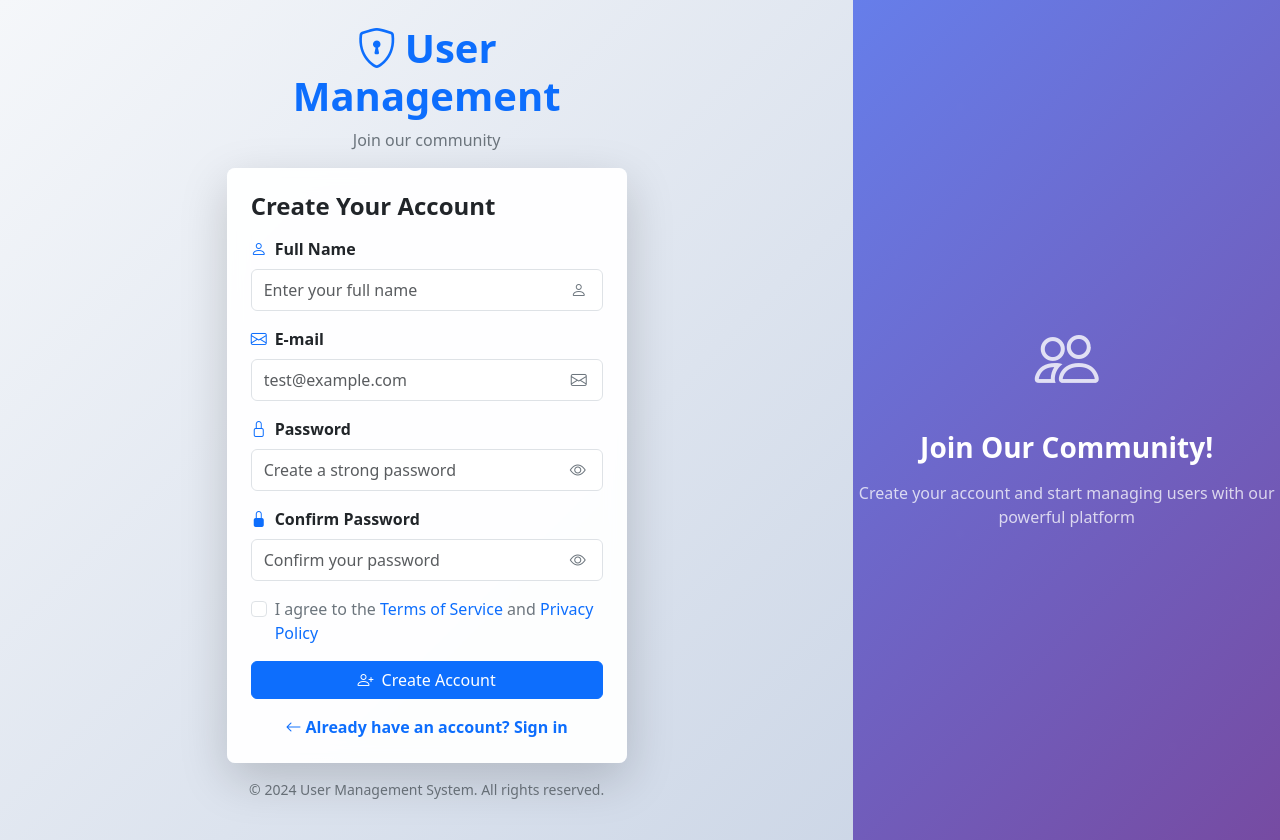
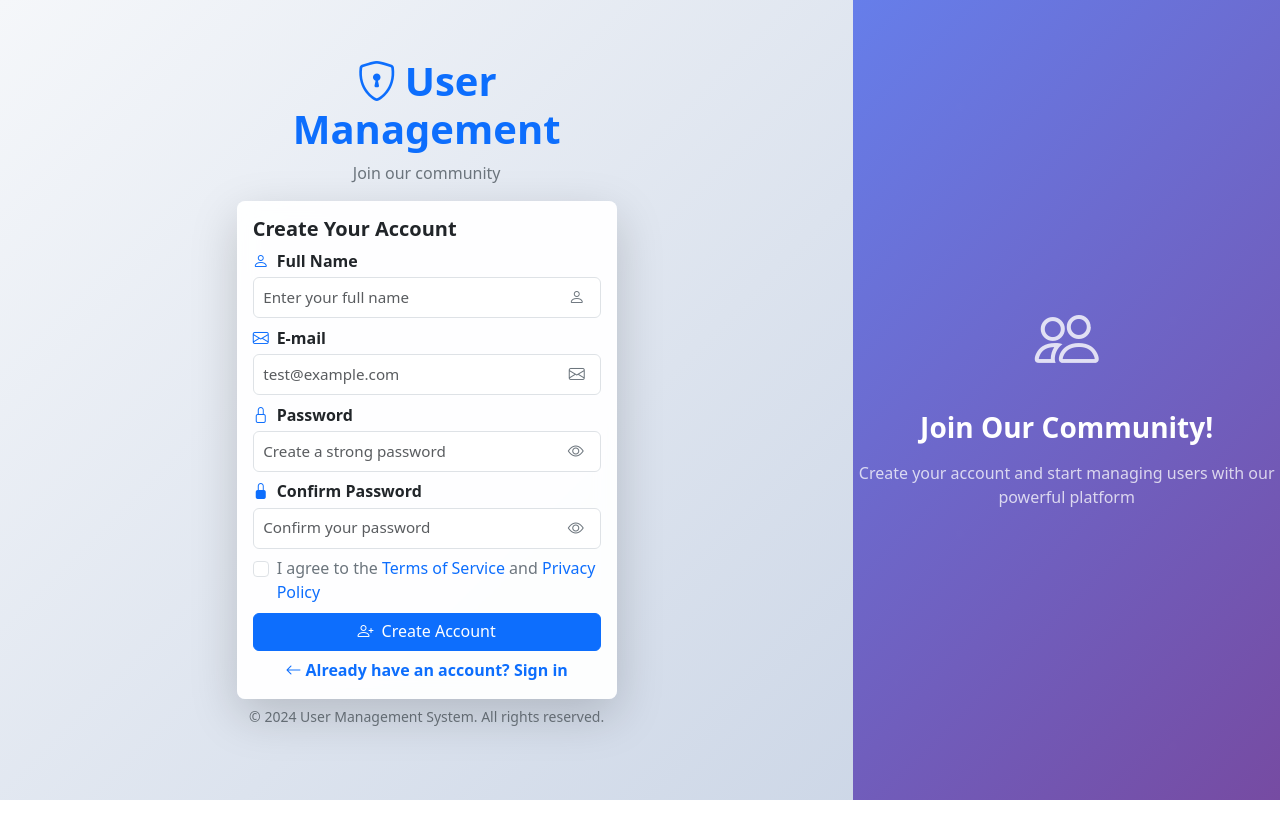
Before and after one commit to Aditya201514049/Task-4, a React (Vite) app in the folder frontend/: page /register in a window 1280 px wide. After the commit the page ends 800 px from the top, so only its background shows below. Built offline with nearby package versions, Linux system fonts and the light colour scheme.

Commit message:
style: adjust padding and font sizes in RegisterPage and form controls for a more cohesive UI

```diff
--- a/frontend/src/index.css
+++ b/frontend/src/index.css
@@ -77,8 +77,8 @@ body {
 }
 
 .form-control-lg {
-  padding: 0.5rem 0.75rem;
-  font-size: 1rem;
+  padding: 0.4rem 0.6rem;
+  font-size: 0.95rem;
 }
 
 /* Checkbox improvements */
--- a/frontend/src/pages/RegisterPage.jsx
+++ b/frontend/src/pages/RegisterPage.jsx
@@ -51,10 +51,10 @@ function RegisterPage() {
   return (
     <div className="min-vh-100 d-flex auth-page">
              {/* Left Side - Register Form */}
-       <div className="col-lg-8 col-md-7 d-flex align-items-center justify-content-center p-3 p-lg-4">
-         <div className="w-100" style={{ maxWidth: "400px" }}>
+       <div className="col-lg-8 col-md-7 d-flex align-items-center justify-content-center p-2 p-lg-3">
+         <div className="w-100" style={{ maxWidth: "380px" }}>
            {/* Brand */}
-           <div className="text-center mb-3">
+           <div className="text-center mb-2">
             <h1 className="display-6 fw-bold text-primary mb-2">
               <i className="bi bi-shield-lock me-2"></i>
               User Management
@@ -64,13 +64,13 @@ function RegisterPage() {
 
                      {/* Register Form */}
            <div className="card border-0 shadow-lg auth-card">
-             <div className="card-body p-3 p-lg-4">
-               <h2 className="h4 fw-bold text-dark mb-3">Create Your Account</h2>
+             <div className="card-body p-2 p-lg-3">
+               <h2 className="h5 fw-bold text-dark mb-2">Create Your Account</h2>
 
               <form onSubmit={handleSubmit}>
-                                 {/* Name Field */}
-                 <div className="mb-3">
-                  <label className="form-label fw-semibold text-dark mb-2">
+                                                  {/* Name Field */}
+                 <div className="mb-2">
+                   <label className="form-label fw-semibold text-dark mb-1">
                     <i className="bi bi-person me-2 text-primary"></i>
                     Full Name
                   </label>
@@ -87,9 +87,9 @@ function RegisterPage() {
                   </div>
                 </div>
 
-                                 {/* Email Field */}
-                 <div className="mb-3">
-                  <label className="form-label fw-semibold text-dark mb-2">
+                                                  {/* Email Field */}
+                 <div className="mb-2">
+                   <label className="form-label fw-semibold text-dark mb-1">
                     <i className="bi bi-envelope me-2 text-primary"></i>
                     E-mail
                   </label>
@@ -106,9 +106,9 @@ function RegisterPage() {
                   </div>
                 </div>
 
-                                 {/* Password Field */}
-                 <div className="mb-3">
-                  <label className="form-label fw-semibold text-dark mb-2">
+                                                  {/* Password Field */}
+                 <div className="mb-2">
+                   <label className="form-label fw-semibold text-dark mb-1">
                     <i className="bi bi-lock me-2 text-primary"></i>
                     Password
                   </label>
@@ -131,9 +131,9 @@ function RegisterPage() {
                  </div>
                </div>
 
-                                 {/* Confirm Password Field */}
-                 <div className="mb-3">
-                  <label className="form-label fw-semibold text-dark mb-2">
+                                                  {/* Confirm Password Field */}
+                 <div className="mb-2">
+                   <label className="form-label fw-semibold text-dark mb-1">
                     <i className="bi bi-lock-fill me-2 text-primary"></i>
                     Confirm Password
                   </label>
@@ -157,7 +157,7 @@ function RegisterPage() {
                 </div>
 
                                  {/* Terms and Conditions */}
-                 <div className="mb-3">
+                 <div className="mb-2">
                   <div className="form-check">
                     <input className="form-check-input" type="checkbox" id="terms" required />
                     <label className="form-check-label text-muted" htmlFor="terms">
@@ -168,7 +168,7 @@ function RegisterPage() {
 
                                  {/* Error Message */}
                  {error && (
-                   <div className="alert alert-danger alert-dismissible fade show mb-3" role="alert">
+                   <div className="alert alert-danger alert-dismissible fade show mb-2" role="alert">
                     <i className="bi bi-exclamation-triangle me-2"></i>
                     {error}
                     <button
@@ -181,7 +181,7 @@ function RegisterPage() {
 
                                  {/* Success Message */}
                  {success && (
-                   <div className="alert alert-success alert-dismissible fade show mb-3" role="alert">
+                   <div className="alert alert-success alert-dismissible fade show mb-2" role="alert">
                     <i className="bi bi-check-circle me-2"></i>
                     {success}
                     <button
@@ -194,7 +194,7 @@ function RegisterPage() {
 
                                  {/* Submit Button */}
                  <button
-                   className="btn btn-primary w-100 mb-3"
+                   className="btn btn-primary w-100 mb-2"
                   disabled={loading}
                   type="submit"
                 >
@@ -223,7 +223,7 @@ function RegisterPage() {
           </div>
 
                      {/* Footer */}
-           <div className="text-center mt-3">
+           <div className="text-center mt-2">
             <p className="text-muted small">
               © 2024 User Management System. All rights reserved.
             </p>
```
